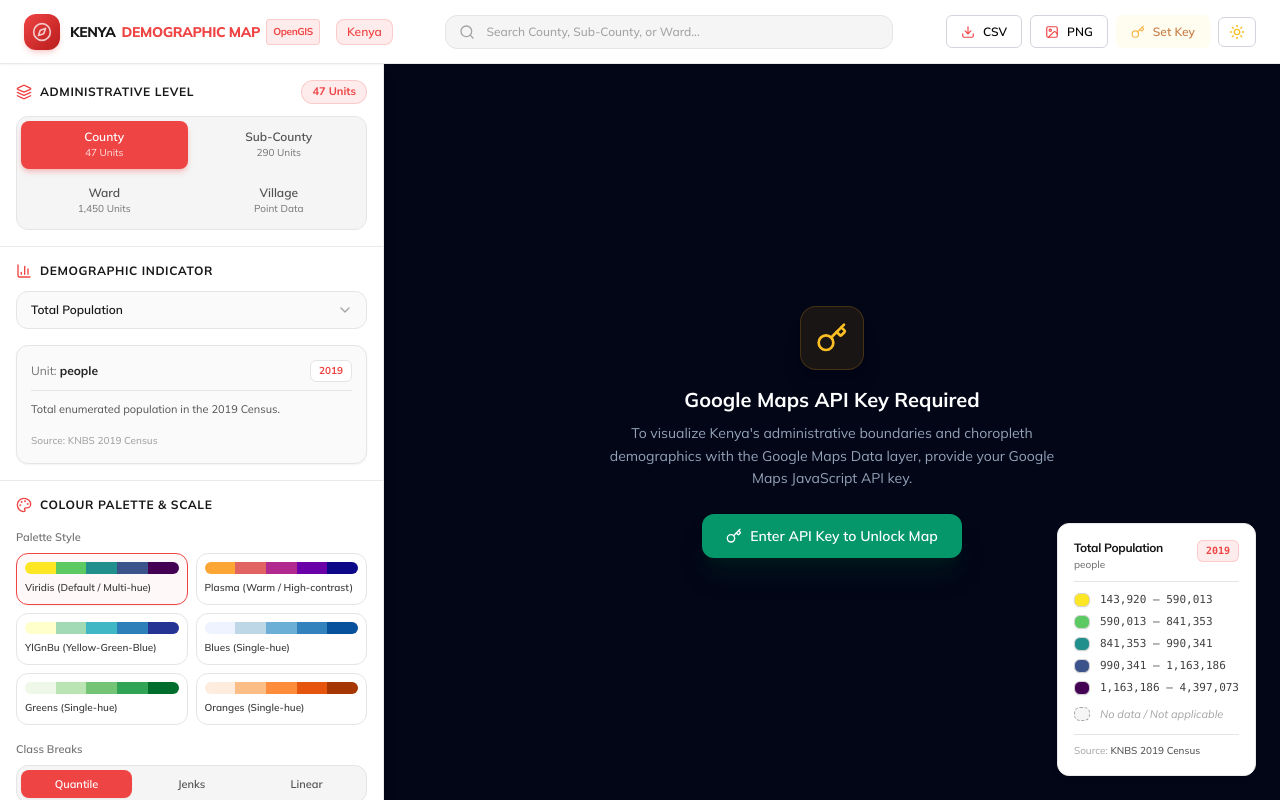
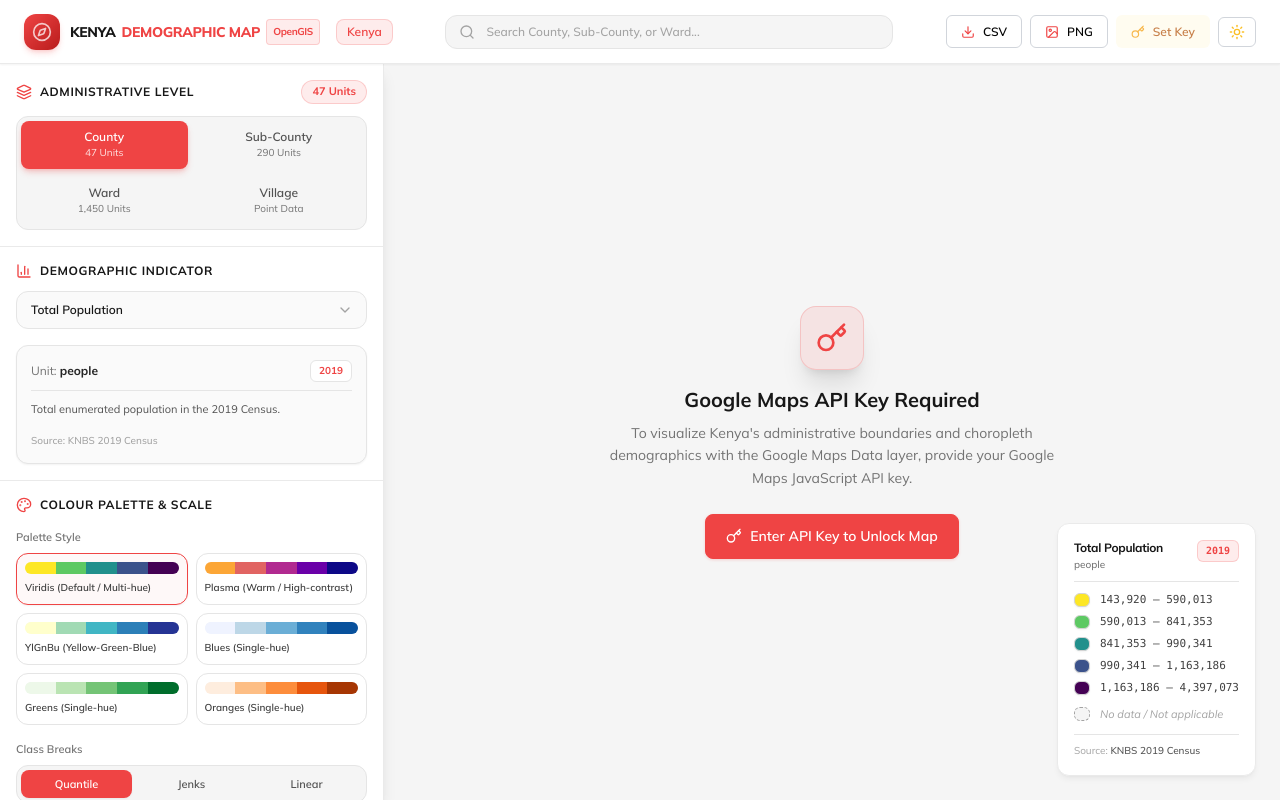
Before and after one commit to Ibrahist/KE-Demographic-Map, a Next.js app: page / in a window 1280 px wide. Built offline with nearby package versions, Linux system fonts and the light colour scheme.

Commit message:
style(map): update fallback view with opengis red button and card accents

```diff
--- a/src/components/MapContainer.tsx
+++ b/src/components/MapContainer.tsx
@@ -303,17 +303,17 @@ export const MapContainer: React.FC<MapContainerProps> = ({
   // If no API key or script failed, render friendly UI fallback
   if (!apiKey || loadError) {
     return (
-      <div className="flex-1 flex flex-col items-center justify-center bg-slate-950 p-6 text-center text-slate-300">
-        <div className="w-16 h-16 rounded-2xl bg-amber-500/10 border border-amber-500/20 flex items-center justify-center text-amber-400 mb-4 shadow-xl">
+      <div className="flex-1 flex flex-col items-center justify-center bg-neutral-100 dark:bg-[#020617] p-6 text-center text-neutral-800 dark:text-neutral-200 transition-colors">
+        <div className="w-16 h-16 rounded-2xl bg-red-500/10 border border-red-500/20 flex items-center justify-center text-[#ef4444] mb-4 shadow-xl">
           <Key className="w-8 h-8" />
         </div>
-        <h2 className="text-xl font-bold text-white mb-2">Google Maps API Key Required</h2>
-        <p className="text-sm text-slate-400 max-w-md mb-6 leading-relaxed">
+        <h2 className="text-xl font-bold text-neutral-900 dark:text-white mb-2">Google Maps API Key Required</h2>
+        <p className="text-sm text-neutral-500 dark:text-neutral-400 max-w-md mb-6 leading-relaxed">
           To visualize Kenya's administrative boundaries and choropleth demographics with the Google Maps Data layer, provide your Google Maps JavaScript API key.
         </p>
         <button
           onClick={onOpenApiKeyModal}
-          className="flex items-center gap-2 px-6 py-3 rounded-xl bg-emerald-600 hover:bg-emerald-500 text-white font-semibold text-sm shadow-xl shadow-emerald-950/40 transition-all hover:scale-105"
+          className="btn btn-primary shadow-lg shadow-red-500/20 hover:scale-105"
         >
           <Key className="w-4 h-4" /> Enter API Key to Unlock Map
         </button>
```
